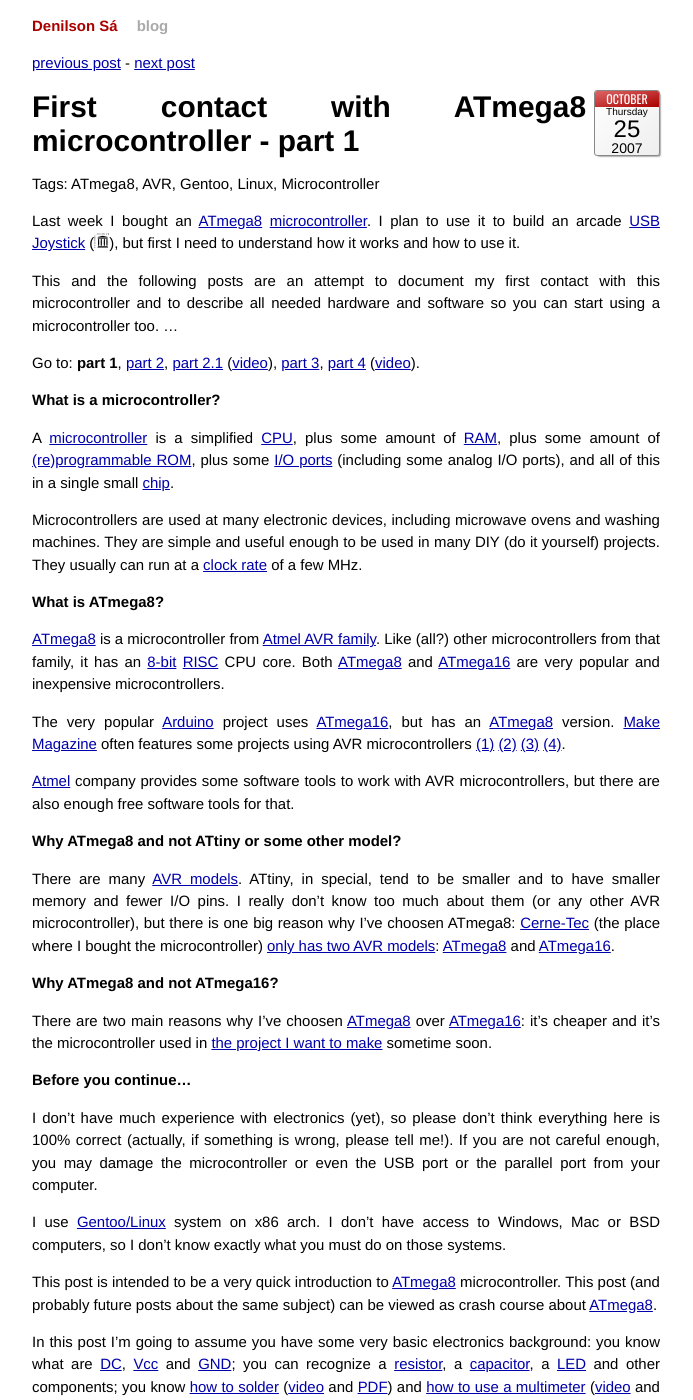
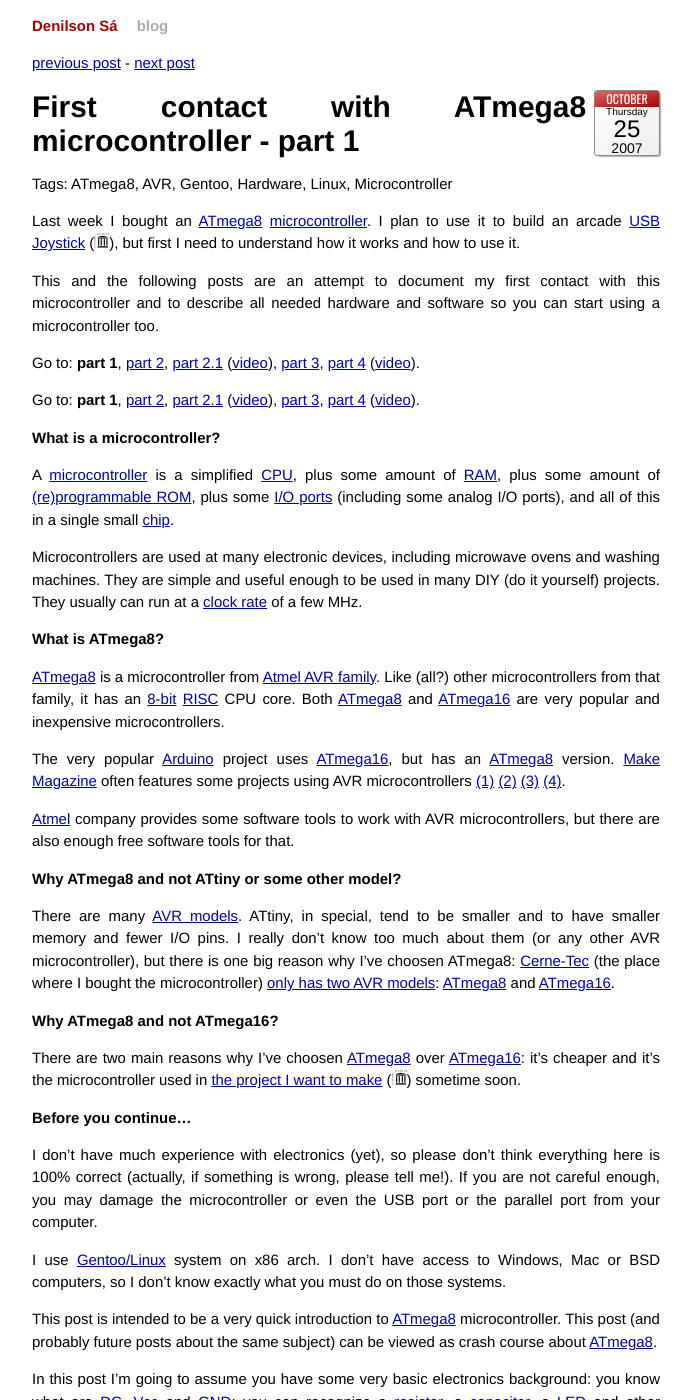
Before and after one commit to denilsonsa/denilsonsa.github.io, a Jekyll site: the page built from _posts/2007-10-25-first-contact-with-atmega8-microcontroller-part-1.markdown, in a window 1280 px wide and 1400 px high. Shown: the whole window, without its empty margins (294-987 px from the left). Built offline with Jekyll 4.4.1, drawn with Linux system fonts in a browser that asks for light colours; Markdown is read by kramdown in place of the engine named in the settings; some of the changed text lies outside the part shown.

Commit message:
Adding a navigation template for ATmega8 posts.
Also other small changes.

```diff
--- /dev/null
+++ b/_includes/first-contact-with-atmega8-navigation.html
@@ -0,0 +1,10 @@
+<p>Go to:
+{% include link_or_b.html href="/blog/2007-10-25/first-contact-with-atmega8-microcontroller-part-1" text="part 1" %},
+{% include link_or_b.html href="/blog/2007-10-26/first-contact-with-atmega8-microcontroller-part-2" text="part 2" %},
+{% include link_or_b.html href="/blog/2011-08-10/first-contact-with-atmega8-microcontroller-part-2-1" text="part 2.1" %}
+(<a href="http://www.youtube.com/watch?v=sr0B-5Bhxdg">video</a>),
+{% include link_or_b.html href="/blog/2007-11-02/first-contact-with-atmega8-microcontroller-part-3" text="part 3" %},
+{% include link_or_b.html href="/blog/2008-02-02/first-contact-with-atmega8-microcontroller-part-4" text="part 4" %}
+(<a href="http://www.youtube.com/watch?v=V7ESjm2bG-A">video</a>).
+</p>
+{% comment %} vi:ft=liquid: {% endcomment %}
--- /dev/null
+++ b/_includes/link_or_b.html
@@ -0,0 +1 @@
+{% if page.url == include.href %}<b>{{ include.text }}</b>{% else %}<a href="{{ site.url }}{{ include.href }}">{{ include.text }}</a>{% endif %}
--- a/_posts/2007-10-25-first-contact-with-atmega8-microcontroller-part-1.markdown
+++ b/_posts/2007-10-25-first-contact-with-atmega8-microcontroller-part-1.markdown
@@ -17,36 +9,40 @@
 - Gentoo
 - Linux
 - Microcontroller
+- Hardware
 ---
 
-Last week I bought an [ATmega8](http://www.atmel.com/dyn/products/product_card.asp?part_id=2004) [microcontroller](http://en.wikipedia.org/wiki/Microcontroller). I plan to use it to build an arcade [USB Joystick](http://www.flightsim.com/cgi/kds?$=main/howto/mind.htm) ([Wayback Machine](http://web.archive.org/web/20071026031301/http://www.flightsim.com/cgi/kds?$=main/howto/mind.htm)), but first I need to understand how it works and how to use it.
+Last week I bought an [ATmega8][] [microcontroller][]. I plan to use it to build an arcade [USB Joystick](http://www.flightsim.com/cgi/kds?$=main/howto/mind.htm) ([Wayback Machine](http://web.archive.org/web/20071026031301/http://www.flightsim.com/cgi/kds?$=main/howto/mind.htm)), but first I need to understand how it works and how to use it.
 
-This and the following posts are an attempt to document my first contact with this microcontroller and to describe all needed hardware and software so you can start using a microcontroller too. ...
+This and the following posts are an attempt to document my first contact with this microcontroller and to describe all needed hardware and software so you can start using a microcontroller too.
+
 
 <!-- more -->Go to: **part 1**, [part 2](http://my.opera.com/CrazyTerabyte/blog/2007/10/26/first-contact-with-atmega8-microcontroller-part-2), [part 2.1](http://my.opera.com/CrazyTerabyte/blog/2011/08/10/first-contact-with-atmega8-microcontroller-part-2-1) ([video](http://www.youtube.com/watch?v=sr0B-5Bhxdg)), [part 3](http://my.opera.com/CrazyTerabyte/blog/2007/11/02/first-contact-with-atmega8-microcontroller-part-3), [part 4](http://my.opera.com/CrazyTerabyte/blog/2008/02/02/first-contact-with-atmega8-microcontroller-part-4) ([video](http://www.youtube.com/watch?v=V7ESjm2bG-A)).
 
+{% include first-contact-with-atmega8-navigation.html %}
+
 **What is a microcontroller?**
 
-A [microcontroller](http://en.wikipedia.org/wiki/Microcontroller) is a simplified [CPU](http://en.wikipedia.org/wiki/CPU), plus some amount of [RAM](http://en.wikipedia.org/wiki/RAM), plus some amount of [(re)programmable ROM](http://en.wikipedia.org/wiki/Read-only_memory), plus some [I/O ports](http://en.wikipedia.org/wiki/Input/output) (including some analog I/O ports), and all of this in a single small [chip](http://en.wikipedia.org/wiki/Integrated_circuit).
+A [microcontroller][] is a simplified [CPU][], plus some amount of [RAM][], plus some amount of [(re)programmable ROM](http://en.wikipedia.org/wiki/Read-only_memory), plus some [I/O ports](http://en.wikipedia.org/wiki/Input/output) (including some analog I/O ports), and all of this in a single small [chip](http://en.wikipedia.org/wiki/Integrated_circuit).
 
 Microcontrollers are used at many electronic devices, including microwave ovens and washing machines. They are simple and useful enough to be used in many DIY (do it yourself) projects. They usually can run at a [clock rate](http://en.wikipedia.org/wiki/Clock_signal) of a few MHz.
 
 **What is ATmega8?**
 
-[ATmega8](http://www.atmel.com/dyn/products/product_card.asp?part_id=2004) is a microcontroller from [Atmel AVR family](http://en.wikipedia.org/wiki/Atmel_AVR). Like (all?) other microcontrollers from that family, it has an [8-bit](http://en.wikipedia.org/wiki/8-bit) [RISC](http://en.wikipedia.org/wiki/Reduced_instruction_set_computer) CPU core. Both [ATmega8](http://www.atmel.com/dyn/products/product_card.asp?part_id=2004) and [ATmega16](http://www.atmel.com/dyn/products/product_card.asp?part_id=2010) are very popular and inexpensive microcontrollers.
+[ATmega8][] is a microcontroller from [Atmel AVR family](http://en.wikipedia.org/wiki/Atmel_AVR). Like (all?) other microcontrollers from that family, it has an [8-bit](http://en.wikipedia.org/wiki/8-bit) [RISC](http://en.wikipedia.org/wiki/Reduced_instruction_set_computer) CPU core. Both [ATmega8][] and [ATmega16][] are very popular and inexpensive microcontrollers.
 
-The very popular [Arduino](http://www.arduino.cc/) project uses [ATmega16](http://www.atmel.com/dyn/products/product_card.asp?part_id=2010), but has an [ATmega8](http://www.atmel.com/dyn/products/product_card.asp?part_id=2004) version. [Make Magazine](http://www.makezine.com/) often features some projects using AVR microcontrollers [(1)](http://forums.makezine.com/comments.php?DiscussionID=2397) [(2)](http://www.instructables.com/id/SpokePOV%3a-LED-Bike-Wheel-Images/) [(3)](http://makezine.com/10/brainwave/) [(4)](http://www.makezine.com/blog/archive/2007/09/its_the_end_of_the_weeken.html).
+The very popular [Arduino](http://www.arduino.cc/) project uses [ATmega16][], but has an [ATmega8][] version. [Make Magazine](http://www.makezine.com/) often features some projects using AVR microcontrollers [(1)](http://forums.makezine.com/comments.php?DiscussionID=2397) [(2)](http://www.instructables.com/id/SpokePOV%3a-LED-Bike-Wheel-Images/) [(3)](http://makezine.com/10/brainwave/) [(4)](http://www.makezine.com/blog/archive/2007/09/its_the_end_of_the_weeken.html).
 
 [Atmel](http://www.atmel.com/) company provides some software tools to work with AVR microcontrollers, but there are also enough free software tools for that.
 
 **Why ATmega8 and not ATtiny or some other model?**
 
 There are many [AVR models](http://www.avrfreaks.net/index.php?module=FreaksDevices). ATtiny, in special, tend to be smaller and to have smaller memory and fewer I/O pins. I really don't know too much about them (or any other AVR microcontroller), but there is one big reason why I've choosen ATmega8: [Cerne-Tec](http://www.cerne-tec.com.br/) (the place where I bought the microcontroller)
-[only has two AVR models](http://www.cerne-tec.com.br/avr.htm): [ATmega8](http://www.atmel.com/dyn/products/product_card.asp?part_id=2004) and [ATmega16](http://www.atmel.com/dyn/products/product_card.asp?part_id=2010).
+[only has two AVR models](http://www.cerne-tec.com.br/avr.htm): [ATmega8][] and [ATmega16][].
 
 **Why ATmega8 and not ATmega16?**
 
-There are two main reasons why I've choosen [ATmega8](http://www.atmel.com/dyn/products/product_card.asp?part_id=2004) over [ATmega16](http://www.atmel.com/dyn/products/product_card.asp?part_id=2010): it's cheaper and it's the microcontroller used in [the project I want to make](http://www.flightsim.com/cgi/kds?$=main/howto/mind.htm) sometime soon.
+There are two main reasons why I've choosen [ATmega8][] over [ATmega16][]: it's cheaper and it's the microcontroller used in [the project I want to make](http://www.flightsim.com/cgi/kds?$=main/howto/mind.htm) ([Wayback Machine](http://web.archive.org/web/20071026031301/http://www.flightsim.com/cgi/kds?$=main/howto/mind.htm)) sometime soon.
 
 **Before you continue...**
 
@@ -54,7 +50,7 @@
 
 I use [Gentoo/Linux](http://www.gentoo.org/) system on x86 arch. I don't have access to Windows, Mac or BSD computers, so I don't know exactly what you must do on those systems.
 
-This post is intended to be a very quick introduction to [ATmega8](http://www.atmel.com/dyn/products/product_card.asp?part_id=2004) microcontroller. This post (and probably future posts about the same subject) can be viewed as crash course about [ATmega8](http://www.atmel.com/dyn/products/product_card.asp?part_id=2004).
+This post is intended to be a very quick introduction to [ATmega8][] microcontroller. This post (and probably future posts about the same subject) can be viewed as crash course about [ATmega8][].
 
 In this post I'm going to assume you have some very basic electronics background: you know what are [DC](http://en.wikipedia.org/wiki/Direct_current), [Vcc](http://en.wikipedia.org/wiki/IC_power_supply_pin) and [GND](http://en.wikipedia.org/wiki/Ground_(electricity)); you can recognize a [resistor](http://en.wikipedia.org/wiki/Resistor), a [capacitor](http://en.wikipedia.org/wiki/Capacitor), a [LED](http://en.wikipedia.org/wiki/Light-emitting_diode) and other components; you know [how to solder](http://www.ladyada.net/learn/soldertut/index.html) ([video](http://www.makezine.com/blog/archive/2007/01/soldering_tutor_1.html) and [PDF](http://www.makezine.com/blog/archive/2007/01/soldering_tutor.html)) and [how to use a multimeter](http://www.ladyada.net/learn/metertut/index.html) ([video](http://www.makezine.com/blog/archive/2007/01/multimeter_tuto.html) and [PDF](http://www.makezine.com/blog/archive/2007/01/multimeter_tuto_1.html)). I'm also going to assume you can use your computer, whatever the system is, but I'm going to focus on Linux. Finally, I'm going to assume you can understand [C programming](http://en.wikipedia.org/wiki/C_(programming_language)), [Makefile](http://en.wikipedia.org/wiki/Make_(software)) and [assembly](http://en.wikipedia.org/wiki/Assembly_language).
 
@@ -62,12 +58,11 @@
 
 The main objectives in this post are:
 
-
-
   * to make the microcontroller **work**
   * to make it work using my **Linux** (without the need of Windows or any proprietary software)
   * the total cost of components must be low (the project must be as **cheap** as possible)
   * it must be **simple**
+
 Fortunately, all objectives were met.
 
 **What you need**
@@ -76,17 +71,15 @@
 
 _**Update at 2011-08-10:** This list is obsolete. It has been left here for historical purposes._
 
-
-
-  * 1x ATmega8
-  * 1x 28-pin socket (optional)
-  * 1x USB-B connector (optional)
-  * 1x DB-25 male connector (plus case)
-  * 1x 220 ohms resistor
-  * 3x 330 ohms resistors
+  * 1 × ATmega8
+  * 1 × 28-pin socket (optional)
+  * 1 × USB-B connector (optional)
+  * 1 × DB-25 male connector (plus case)
+  * 1 × 220 ohms resistor
+  * 3 × 330 ohms resistors
   * about 1 meter of cable (with 5-wires or more)
   * a pair of male/female connectors with 5 pins or more
-  * 1x [breadboard](http://en.wikipedia.org/wiki/Breadboard) (AKA [protoboard](http://en.wikipedia.org/wiki/Protoboard))
+  * 1 × [breadboard](http://en.wikipedia.org/wiki/Breadboard) (AKA [protoboard](http://en.wikipedia.org/wiki/Protoboard))
   * many short wires
   * some LEDs and resistors
   * basic electronic tools [(1)](http://www.ladyada.net/make/minipov3/make.html) [(2)](http://www.ladyada.net/library/equipt/kits.html): soldering iron, solder, wire cutter, wire stripper (with practice, a pair of scissors can be used to strip wires), pliers, helping hands [(1)](http://www.instructables.com/id/Build-a-Pair-of-Helping-Hands/) [(2)](http://www.instructables.com/id/make-your-_helping-hands_-100x-more-useful-for-sol/)...
@@ -95,15 +88,12 @@
 
 **Software**
 
-
-
   * A compiler: avr-gcc or [tavrasm](http://www.tavrasm.org/)
   * A programmer: [avrdude](http://www.nongnu.org/avrdude/) [(old homepage)](http://www.bsdhome.com/avrdude/) or [uisp](http://www.nongnu.org/uisp/) (or maybe [PonyProg](http://www.lancos.com/prog.html), but I haven't tried it)
   * ppdev Linux kernel module (_Device Drivers -> Character devices -> Support for user-space parallel port device drivers_) (_**Update at 2011-08-10:** This is not needed if you don't use a parallel port programmer._)
   * [giveio](http://web.mit.edu/6.115/www/pic.shtml) [(direct download)](http://web.mit.edu/6.115/www/miscfiles/giveio.zip) (only for Windows, I don't know how this works nor how to install it)
 
 Installing them on [Gentoo](http://www.gentoo.org/):
-
 
     emerge -av crossdev tavrasm avrdude uisp
     crossdev -t avr
@@ -116,21 +106,19 @@
 
 _**Update at 2011-08-10:** This shopping list was meant for building a parallel port programmer. If you don't build one, then this list has no use for you. It has been left here for historical purposes._
 
-
-
-  * R$ 9.90 - 1x ATmega8
-  * R$ 1.00 - 1x 28-pin socket
-  * R$ 4.00 - 1x USB-B connector
-  * R$ 4.50 - 1x DB-25 male connector (plus case)
-  * R$ 0.20 - 1x 220 ohms resistor
-  * R$ 0.60 - 3x 330 ohms resistors
+  * R$ 9.90 - 1 × ATmega8
+  * R$ 1.00 - 1 × 28-pin socket
+  * R$ 4.00 - 1 × USB-B connector
+  * R$ 4.50 - 1 × DB-25 male connector (plus case)
+  * R$ 0.20 - 1 × 220 ohms resistor
+  * R$ 0.60 - 3 × 330 ohms resistors
   * R$ 2.00 - about 1 meter of cable (with 5-wires or more)
   * R$ 1.50 - a pair of male/female connectors with 5 pins or more
   * **R$ 23.70 - Subtotal (US$ 13.30)**
-  * R$ 4.60 - 2x subway tickets for transportation
+  * R$ 4.60 - 2 × subway tickets for transportation
   * R$ 28.30 - Total (US$ 15.90)
 
-The [ATmega16](http://www.atmel.com/dyn/products/product_card.asp?part_id=2010) was priced at R$ 24.90, which is a bit more than the total cost of all these components. There was also a large [stripboard](http://en.wikipedia.org/wiki/Stripboard) available for sale at around R$ 20.00 ~ R$ 25.00, which is almost the price of all these componentes together. Since I don't want to double this project cost, I'm using the breadboard I already have for now.
+The [ATmega16][] was priced at R$ 24.90, which is a bit more than the total cost of all these components. There was also a large [stripboard](http://en.wikipedia.org/wiki/Stripboard) available for sale at around R$ 20.00 ~ R$ 25.00, which is almost the price of all these componentes together. Since I don't want to double this project cost, I'm using the breadboard I already have for now.
 
 **Note:** There is no guarantee the prices will be the same at the time you go buy your components. I'm not affiliated with Cerne-Tec. The prices listed here are just for illustration.
 
@@ -143,8 +131,6 @@
 Since I wanted to learn how to use the ATmega8, I wanted to make a simple "[Hello, world](http://en.wikipedia.org/wiki/Hello_world_program)" program and put it on the microcontroller. Well, my microcontroller does not have a terminal, a screen or an LCD to print something, so the "Hello, world" is going to be just some blinking LEDs. Also I need something to write the program into the microcontroller, so I need to build such tool.
 
 So, these are the steps to be followed in this project:
-
-
 
   1. Build a simple, cheap and working parallel port AVR Programmer [(part 2)](http://my.opera.com/CrazyTerabyte/blog/2007/10/26/first-contact-with-atmega8-microcontroller-part-2)
   2. Build and/or buy a simple, cheap and working USB port AVR Programmer [(part 2.1)](http://my.opera.com/CrazyTerabyte/blog/2011/08/10/first-contact-with-atmega8-microcontroller-part-2-1) _(added at 2011-08-10)_
--- a/_posts/2007-10-26-first-contact-with-atmega8-microcontroller-part-2.markdown
+++ b/_posts/2007-10-26-first-contact-with-atmega8-microcontroller-part-2.markdown
@@ -16,9 +16,11 @@
 
 <!-- more -->Go to: [part 1](http://my.opera.com/CrazyTerabyte/blog/2007/10/25/first-contact-with-atmega8-microcontroller-part-1), **part 2**, [part 2.1](http://my.opera.com/CrazyTerabyte/blog/2011/08/10/first-contact-with-atmega8-microcontroller-part-2-1) ([video](http://www.youtube.com/watch?v=sr0B-5Bhxdg)), [part 3](http://my.opera.com/CrazyTerabyte/blog/2007/11/02/first-contact-with-atmega8-microcontroller-part-3), [part 4](http://my.opera.com/CrazyTerabyte/blog/2008/02/02/first-contact-with-atmega8-microcontroller-part-4) ([video](http://www.youtube.com/watch?v=V7ESjm2bG-A)).
 
+{% include first-contact-with-atmega8-navigation.html %}
+
 **What is an AVR ISP Programmer?**
 
-The [ATmega8](http://www.atmel.com/dyn/products/product_card.asp?part_id=2004) (as well as many other microcontrollers) has a feature called [ISP (In-System Programming)](http://en.wikipedia.org/wiki/In-System_Programming), which means they can be programmed while still connected to the final circuit. You do this by sending electric signals to the microcontroller, there is no need for UV light, like many chips from the last century. In other words, all this just means it is very easy to program the microcontroller.
+The [ATmega8][] (as well as many other microcontrollers) has a feature called [ISP (In-System Programming)](http://en.wikipedia.org/wiki/In-System_Programming), which means they can be programmed while still connected to the final circuit. You do this by sending electric signals to the microcontroller, there is no need for UV light, like many chips from the last century. In other words, all this just means it is very easy to program the microcontroller.
 
 By _programming the microncontroller_ I mean writing a new [firmware](http://en.wikipedia.org/wiki/Firmware) on it. And the firmware is the software you are going to write to be run inside the microcontroller.
 
```
Also changed, not shown: other parts of _posts/2007-10-25-first-contact-with-atmega8-microcontroller-part-1.markdown (+7 -9 lines), other parts of _posts/2007-10-26-first-contact-with-atmega8-microcontroller-part-2.markdown (+2 -0 lines), _posts/2007-11-02-first-contact-with-atmega8-microcontroller-part-3.markdown (+5 -2 lines), _posts/2008-02-02-first-contact-with-atmega8-microcontroller-part-4.markdown (+8 -5 lines), _includes/empty (deleted).
